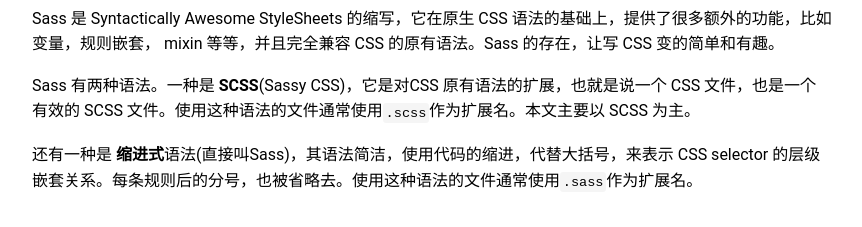
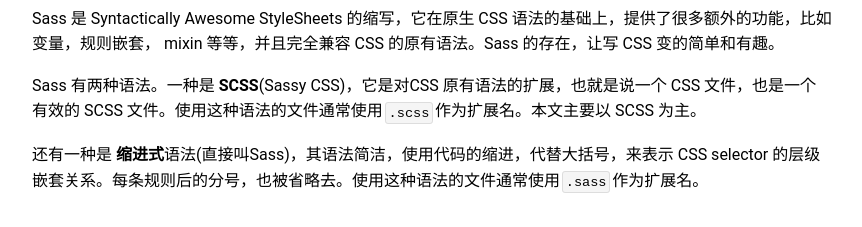
Before and after one commit to haishanh/sass-learn, a website: page src/index.html in a window 1280 px wide. Shown: the part 115-342 px from the top of the page, without its empty margins (208-1070 px from the left). Drawn offline with nearby package versions, Linux system fonts and the light colour scheme; files that its build step writes are made by us from their sources.

Commit message:
Minor inline code style tweak

```diff
--- a/src/site.scss
+++ b/src/site.scss
@@ -62,8 +62,9 @@
 
 p > code {
   padding: 0.2em 0.2em;
-  margin: 0;
+  margin: 0 2px;
   background: rgba(0,0,0,.04);
+  border: 1px solid #ddd;
   border-radius: 3px;
   font-size: 85%;
 }
```
